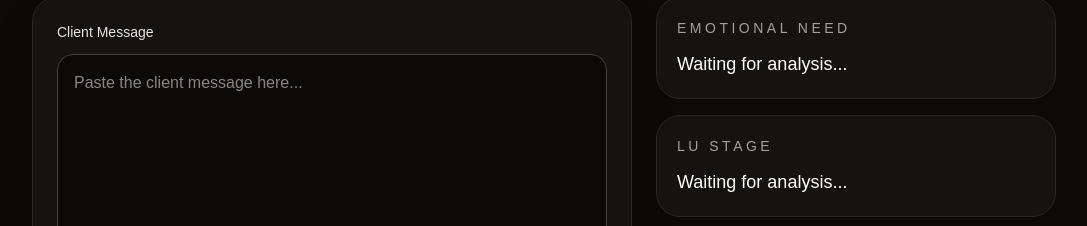
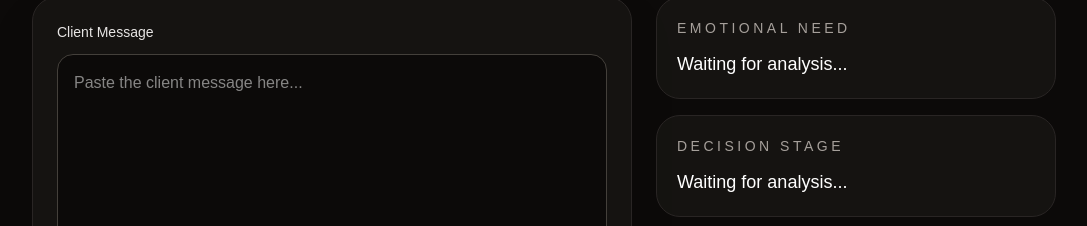
Before and after one commit to devorah16-ui/tvp-app, a Next.js app: page /dashboard in a window 1280 px wide. Shown: the part 203-429 px from the top of the page, without its empty margins (96-1183 px from the left). Built offline with nearby package versions, Linux system fonts and the light colour scheme.

Commit message:
Update dashboard to decision stage

```diff
--- a/app/dashboard/page.tsx
+++ b/app/dashboard/page.tsx
@@ -4,7 +4,7 @@ import { useState } from "react";
 
 type AnalyzeResult = {
   emotionalNeed: string;
-  luStage: string;
+  decisionStage: string;
   response: string;
   nextQuestion: string;
   whatToAvoid?: string;
@@ -114,11 +114,11 @@ export default function DashboardPage() {
 
             <div className="rounded-3xl border border-stone-800 bg-stone-900/60 p-5">
               <h2 className="text-sm uppercase tracking-[0.25em] text-stone-400">
-                LU Stage
+                Decision Stage
               </h2>
               <p className="mt-3 text-lg">
-                {result && result.luStage
-                  ? result.luStage
+                {result && result.decisionStage
+                  ? result.decisionStage
                   : "Waiting for analysis..."}
               </p>
             </div>
```
